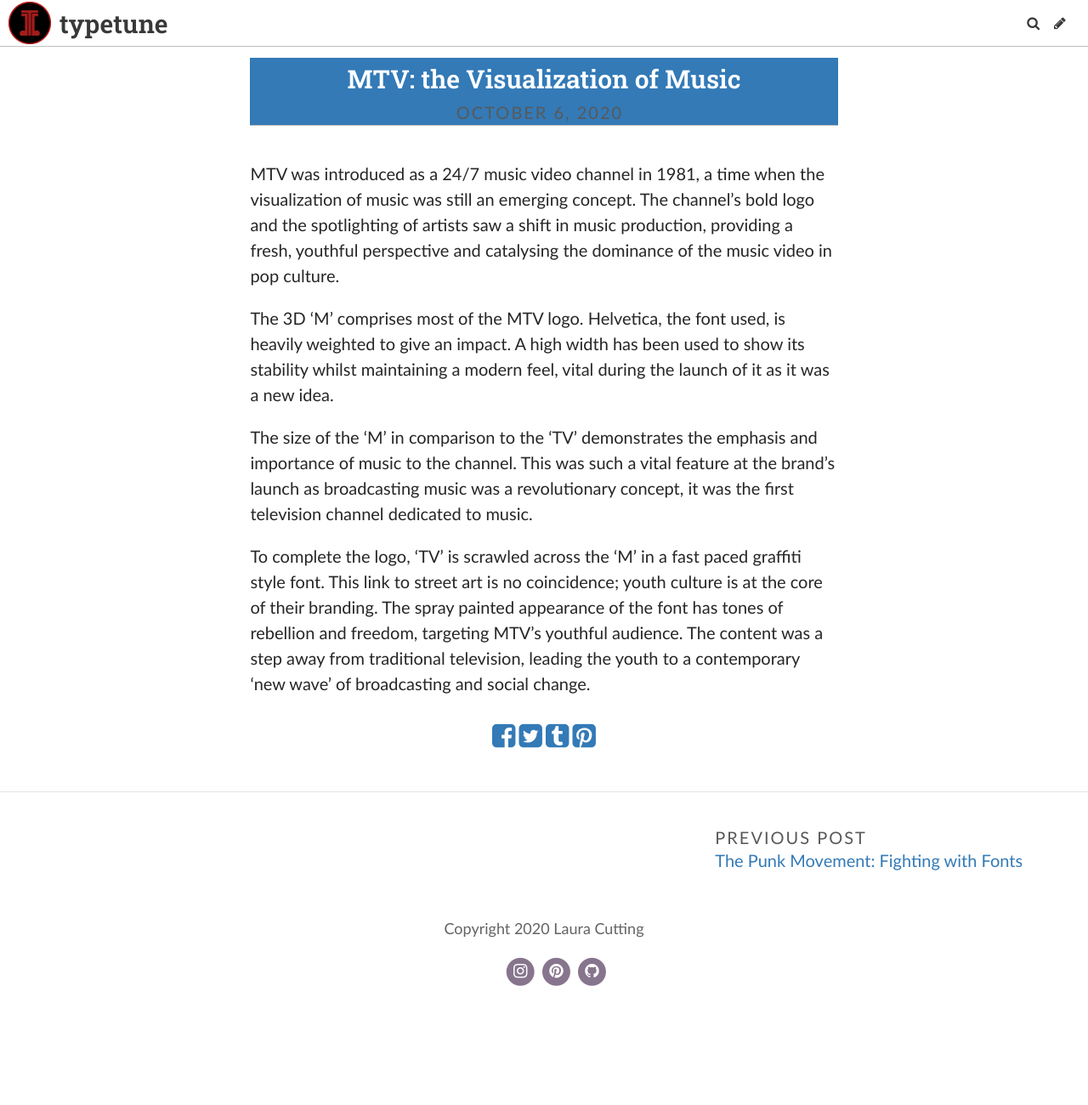
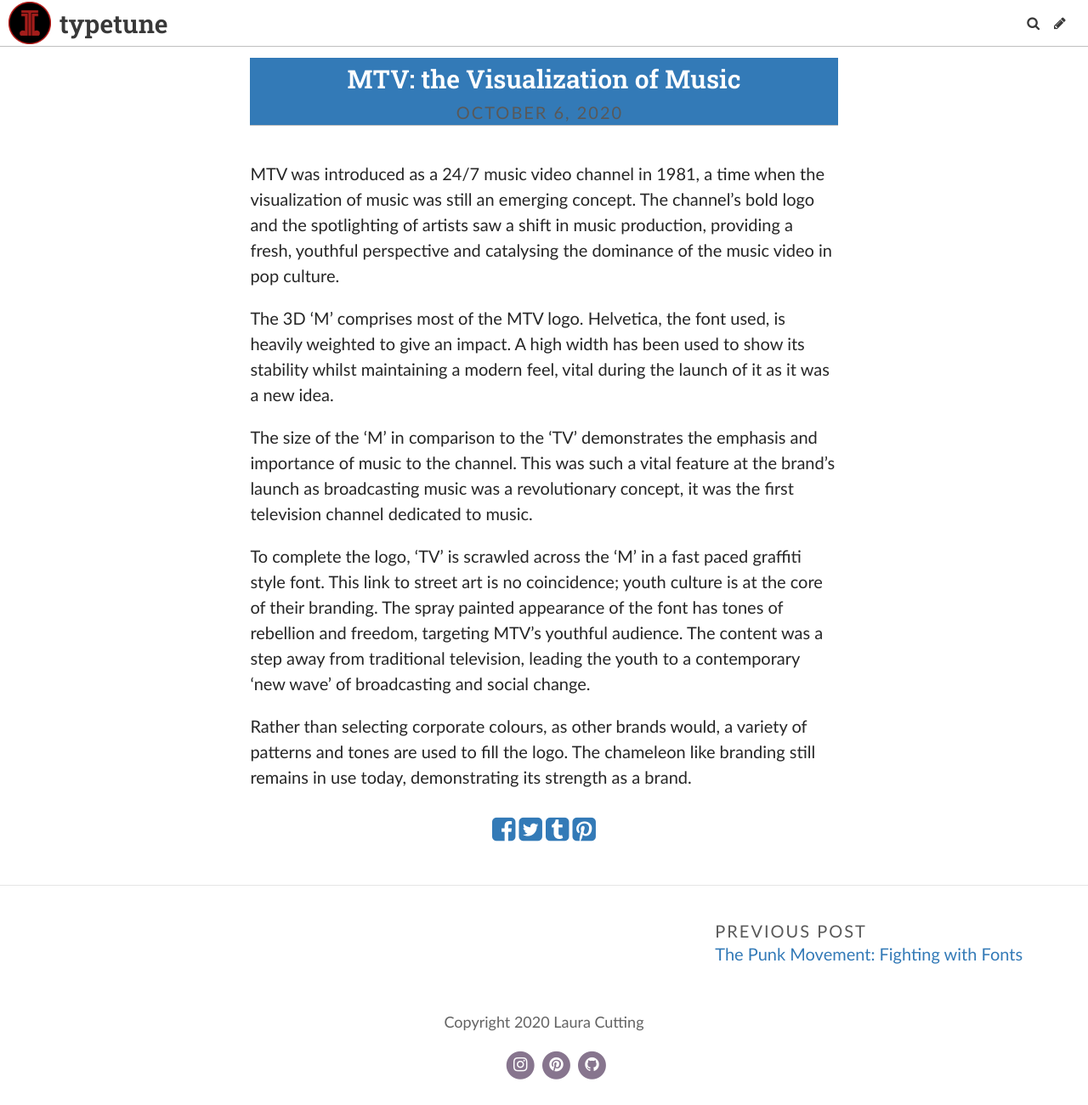
Before and after one commit to lauracutting/typetune, a Jekyll site: the page built from _posts/2020-10-06-mtv-the-visualization-of-music.md, in a window 1280 px wide and 1300 px high. Shown: the whole window at 85% size. Built offline with Jekyll 4.4.1, drawn with Linux system fonts in a browser that asks for light colours; some web fonts are replaced.

Commit message:
Update Post “2020-10-06-mtv-the-visualization-of-music”

```diff
--- a/_posts/2020-10-06-mtv-the-visualization-of-music.md
+++ b/_posts/2020-10-06-mtv-the-visualization-of-music.md
@@ -11,3 +11,5 @@
 The size of the 'M' in comparison to the 'TV' demonstrates the emphasis and importance of music to the channel. This was such a vital feature at the brand's launch as broadcasting music was a revolutionary concept, it was the first television channel dedicated to music.
 
 To complete the logo, 'TV' is scrawled across the 'M' in a fast paced graffiti style font. This link to street art is no coincidence; youth culture is at the core of their branding. The spray painted appearance of the font has tones of rebellion and freedom, targeting MTV's youthful audience. The content was a step away from traditional television, leading the youth to a contemporary 'new wave' of broadcasting and social change.
+
+Rather than selecting corporate colours, as other brands would, a variety of patterns and tones are used to fill the logo. The chameleon like branding still remains in use today, demonstrating its strength as a brand.
```
